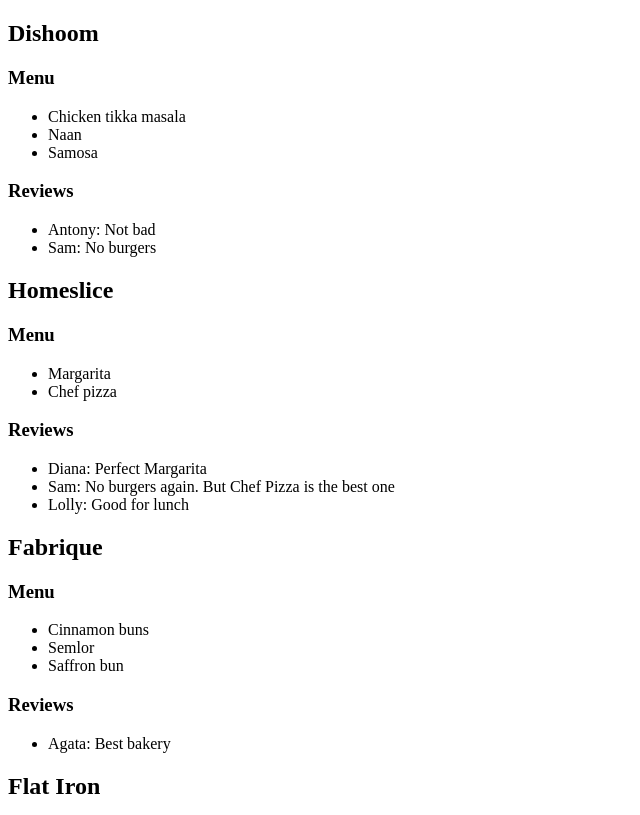
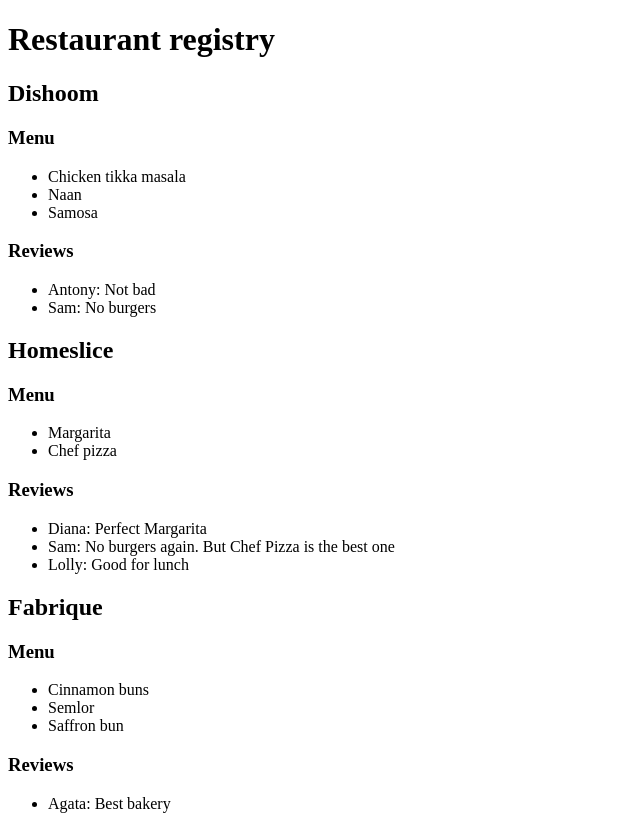
Before and after one commit to vili-ping/restaurants-registry, a React (Vite) app: page / in a window 1280 px wide. Shown: the top 815 px of the page, without its empty margins (0-640 px from the left). Built offline with nearby package versions, Linux system fonts and the light colour scheme.

Commit message:
Add layout

```diff
--- /dev/null
+++ b/src/components/App.jsx
@@ -0,0 +1,28 @@
+import { restaurants } from '../constants/mock';
+import { Layout } from './layout/Layout';
+
+export const App = () => {
+  return (
+    <Layout>
+      {restaurants.map((restaurant) => (
+        <div key={restaurant.id}>
+          <h2>{restaurant.name}</h2>
+          <h3>Menu</h3>
+          <ul>
+            {restaurant.menu.map((food) => (
+              <li key={food.id}>{food.name}</li>
+            ))}
+          </ul>
+          <h3>Reviews</h3>
+          <ul>
+            {restaurant.reviews.map((review) => (
+              <li key={review.id}>
+                {review.user}: {review.text}
+              </li>
+            ))}
+          </ul>
+        </div>
+      ))}
+    </Layout>
+  );
+};
--- /dev/null
+++ b/src/components/layout/Layout.jsx
@@ -0,0 +1,11 @@
+export const Layout = ({ children }) => {
+  return (
+    <>
+      <header>
+        <h1>Restaurant registry</h1>
+      </header>
+      <main>{children}</main>
+      <footer>Footer information</footer>
+    </>
+  );
+};
--- a/src/main.jsx
+++ b/src/main.jsx
@@ -1,32 +1,8 @@
 import { createRoot } from 'react-dom/client';
-import { restaurants } from './materials/mock';
+import { App } from './components/App';
 
 const rootElement = document.getElementById('root');
 
 const reactRootElement = createRoot(rootElement);
 
-reactRootElement.render(
-  <div>
-    {restaurants.map((restaurant) => (
-      <div key={restaurant.id}>
-        <h2>{restaurant.name}</h2>
-
-        <h3>Menu</h3>
-        <ul>
-          {restaurant.menu.map((food) => (
-            <li key={food.id}>{food.name}</li>
-          ))}
-        </ul>
-
-        <h3>Reviews</h3>
-        <ul>
-          {restaurant.reviews.map((review) => (
-            <li key={review.id}>
-              {review.user}: {review.text}
-            </li>
-          ))}
-        </ul>
-      </div>
-    ))}
-  </div>
-);
+reactRootElement.render(<App />);
```
Also changed, not shown: src/constants/mock.js (renamed from src/materials/mock.js).
